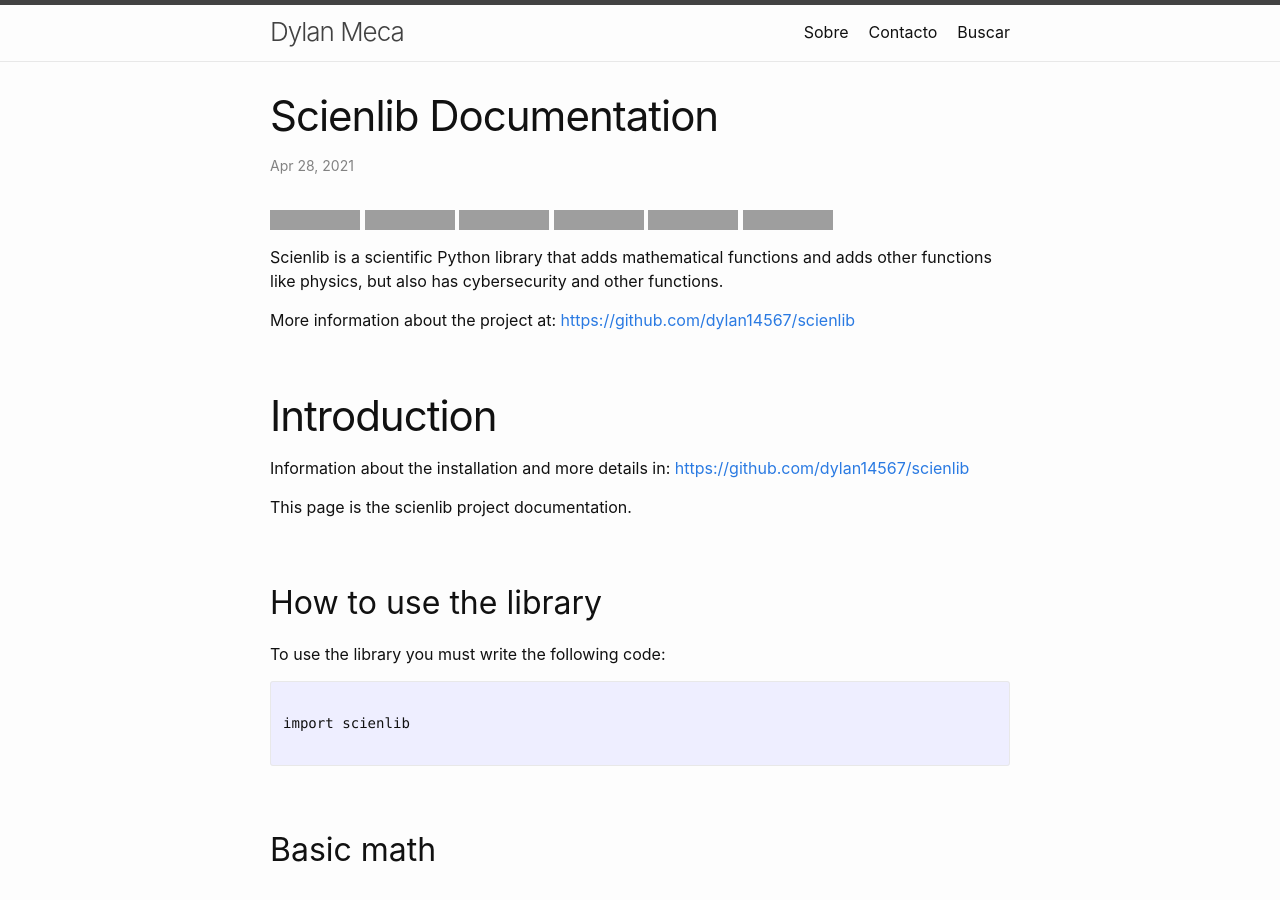
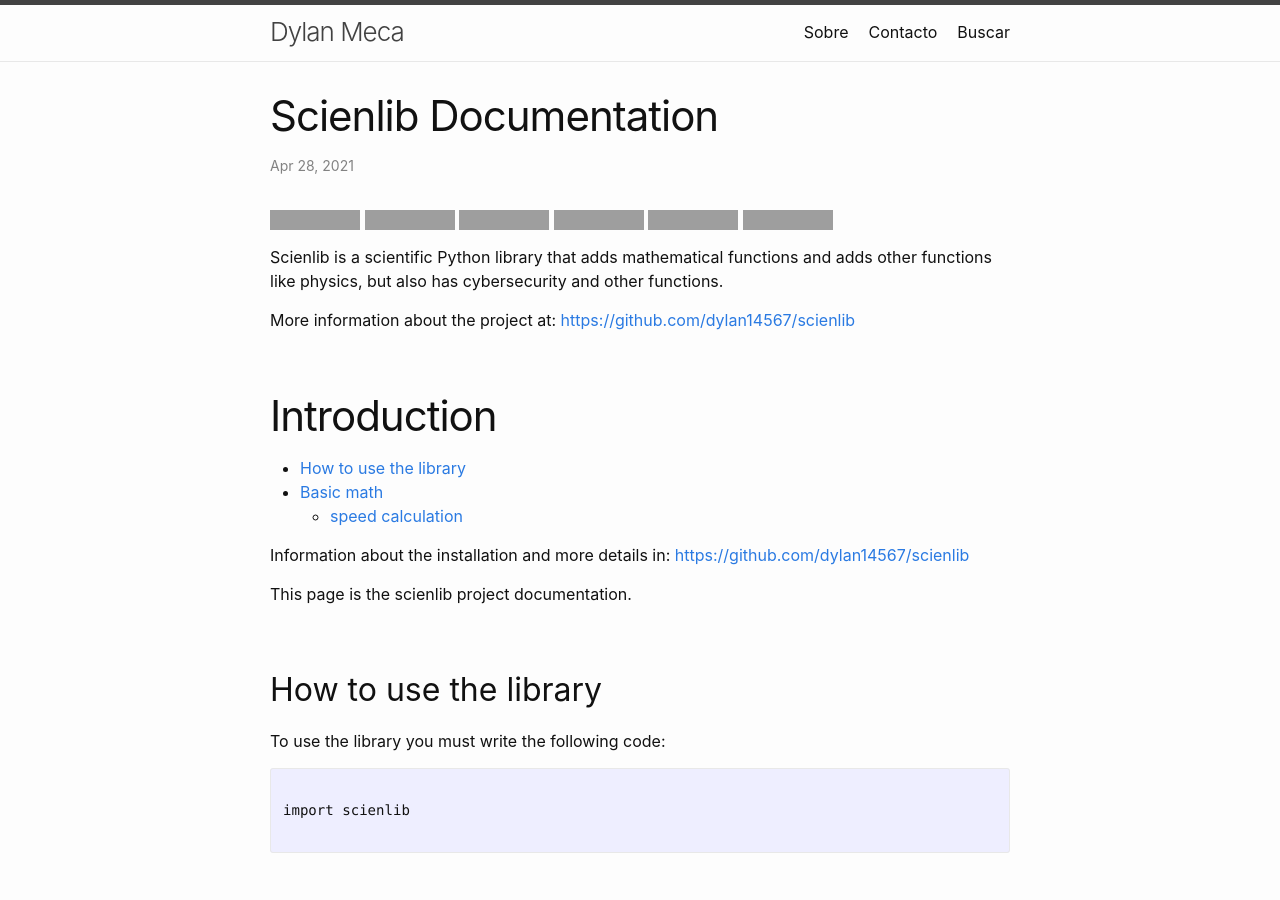
Before and after one commit to dylanmeca/dylanmeca.github.io, a Jekyll site: the page built from _posts/2021-04-28-scienlib-documentation.md, in a window 1280 px wide and 900 px high, cut to the strip 0-900 px from the top of the window. Built offline with Jekyll 4.4.1, drawn with Linux system fonts in a browser that asks for light colours; a script that is not in the unit is left out; comment, search, counter and statistics services are not loaded; grey boxes are pictures that could not be loaded.

Commit message:
Update 2021-04-28-scienlib-documentation.md

```diff
--- a/_posts/2021-04-28-scienlib-documentation.md
+++ b/_posts/2021-04-28-scienlib-documentation.md
@@ -16,6 +16,10 @@
 More information about the project at: [https://github.com/dylan14567/scienlib](https://github.com/dylan14567/scienlib)
 
 # Introduction
+
+- [How to use the library](#how-to-use-the-library)
+- [Basic math](#basic-math)
+  - [speed calculation](#speed-calculation)
 
 Information about the installation and more details in: [https://github.com/dylan14567/scienlib](https://github.com/dylan14567/scienlib)
 
```
